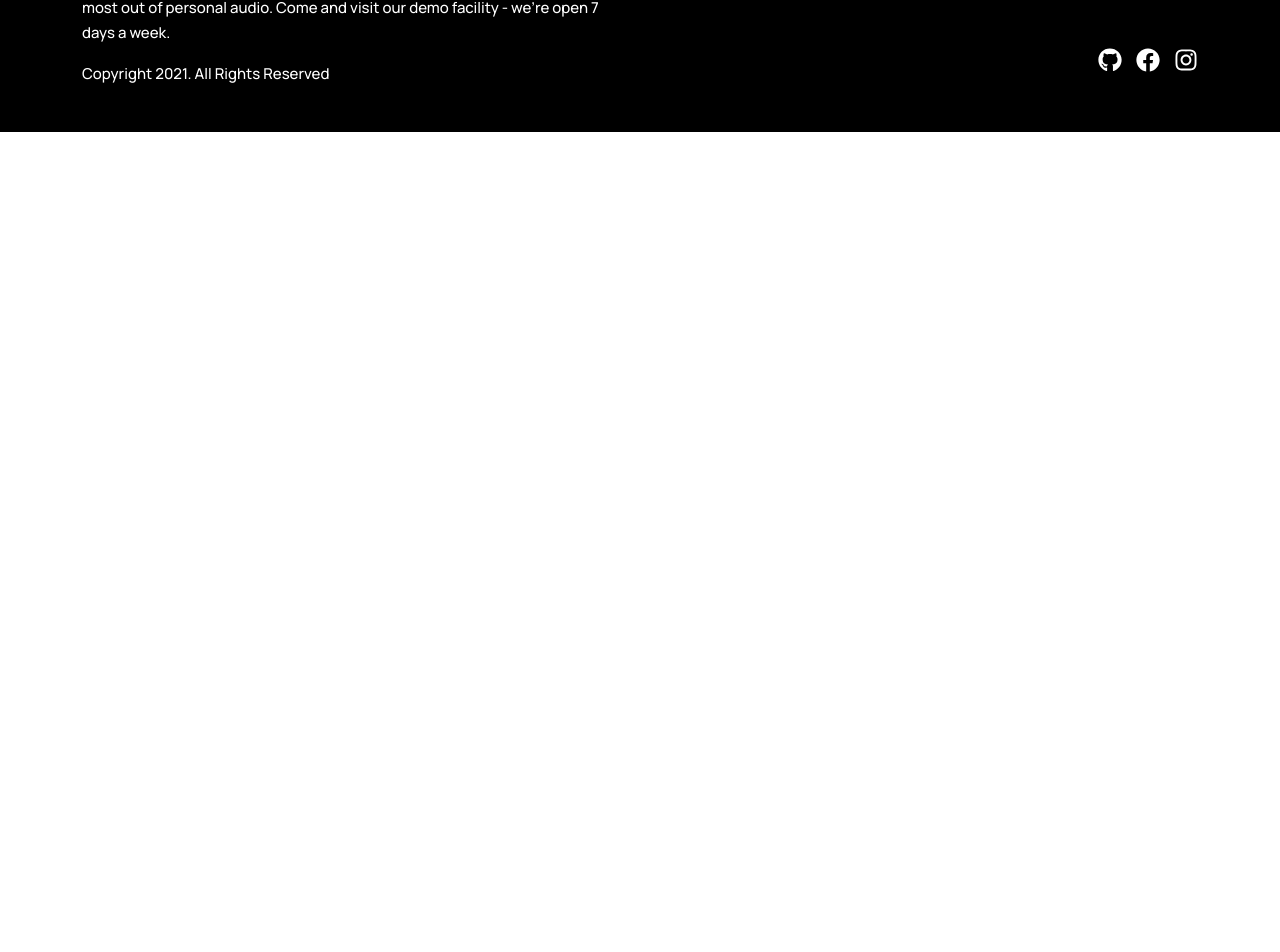
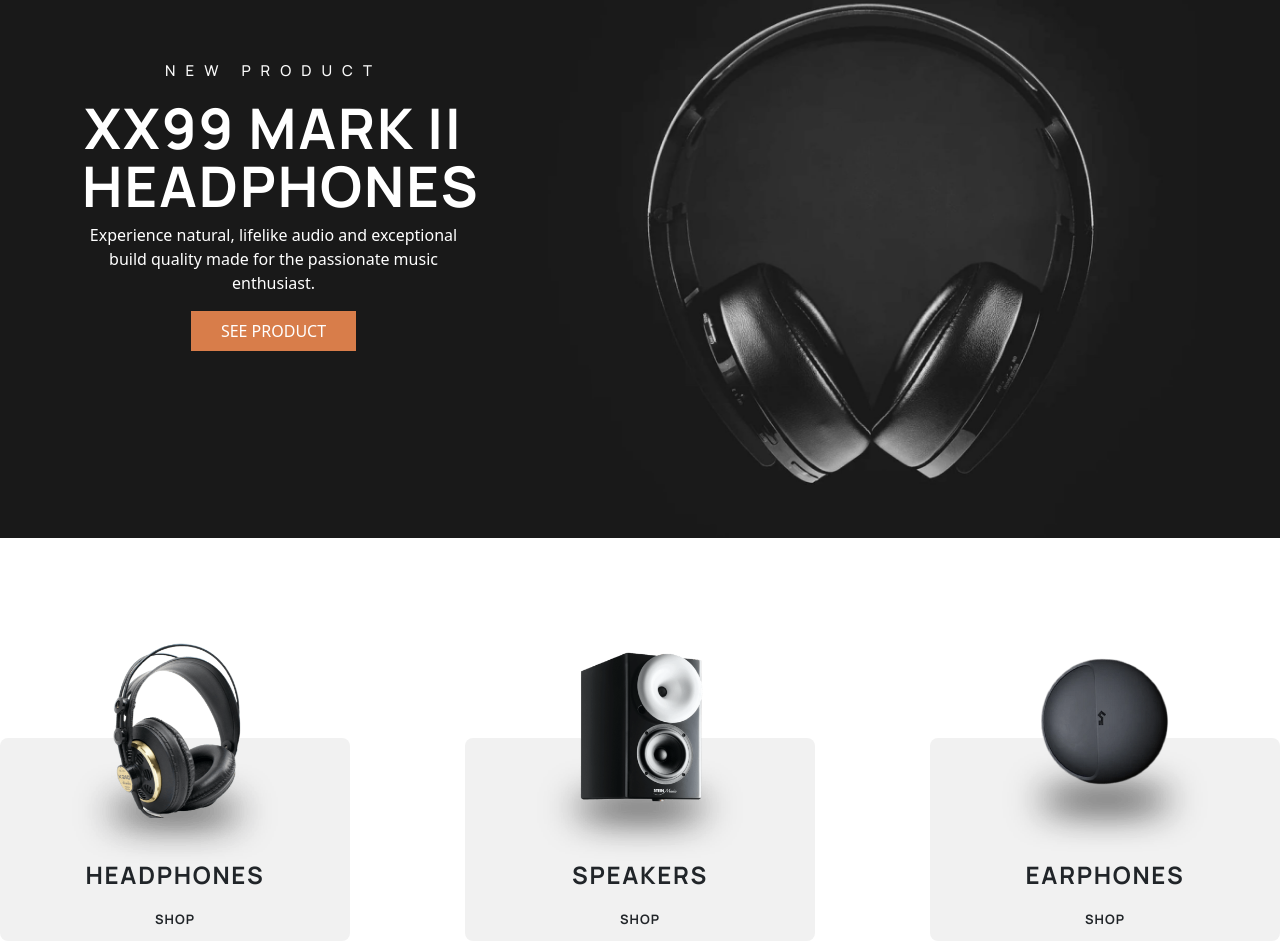
Before and after one commit to Soma586/audiophile, a React (Create React App) app: page / in a window 1280 px wide. Shown: the part 142-1094 px from the top of the page. Before the commit the page ends 800 px from the top, so only its background shows below. Built offline with nearby package versions, Linux system fonts and the light colour scheme.

Commit message:
fixed hero background image

```diff
--- a/src/App.js
+++ b/src/App.js
@@ -3,12 +3,16 @@ import './App.css';
 import Nav from '../src/components/Nav'
 import HeroHome from './components/Hero';
 import Footer from './components/Footer';
+import HomePage from './pages/HomePage';
+
 
 function App() {
   return (
     <div className="">
         {/* <HeroHome/> */}
-        <Footer/>
+        {/* <Footer/> */}
+        <HomePage/>
+
     </div>
   );
 }
--- a/src/components/Hero/styles.scss
+++ b/src/components/Hero/styles.scss
@@ -7,12 +7,12 @@
     width: 100%;
     padding-top:  200px;
     text-align: center;
-    background: url('../../assets/home/desktop/image-hero.jpg') no-repeat;
-    background-attachment: fixed;
-    background-position: center;
+    background: url('../../assets/home/mobile/image-header.jpg') no-repeat center / cover;
+    // background-attachment: fixed;
+    //background-position: center;
 
     @include breakpoint-md {
-        background: url('../../assets/home/desktop/image-hero.jpg') no-repeat right center /cover ;
+        background: url('../../assets/home/tablet/image-header.jpg') no-repeat center / cover;
 
 
     }
@@ -46,9 +46,10 @@
 
 
 
-    width: 383px;
+
 
     @include breakpoint-md {
+        width: 383px;
         margin: auto;
     }
 
--- /dev/null
+++ b/src/pages/HomePage/index.jsx
@@ -0,0 +1,28 @@
+import './styles.scss'
+import HeroHome from "../../components/Hero";
+import Accessory from "../../components/Accessory";
+import ShowCase from '../../components/ShowCase';
+
+
+
+
+const HomePage = () => {
+
+    return (
+        <div>
+            <HeroHome/>
+            <div className="bufferAccessory">
+            <Accessory/>
+            </div>
+            <div className="bufferShowCase ">
+
+            {/* <ShowCase/> */}
+            </div>
+
+
+        </div>
+    )
+
+}
+
+export default HomePage
--- /dev/null
+++ b/src/pages/HomePage/styles.scss
@@ -0,0 +1,9 @@
+
+
+.bufferAccessory {
+    margin-top: 200px;
+}
+
+.bufferShowCase {
+    margin-top: 100px;
+}
```
